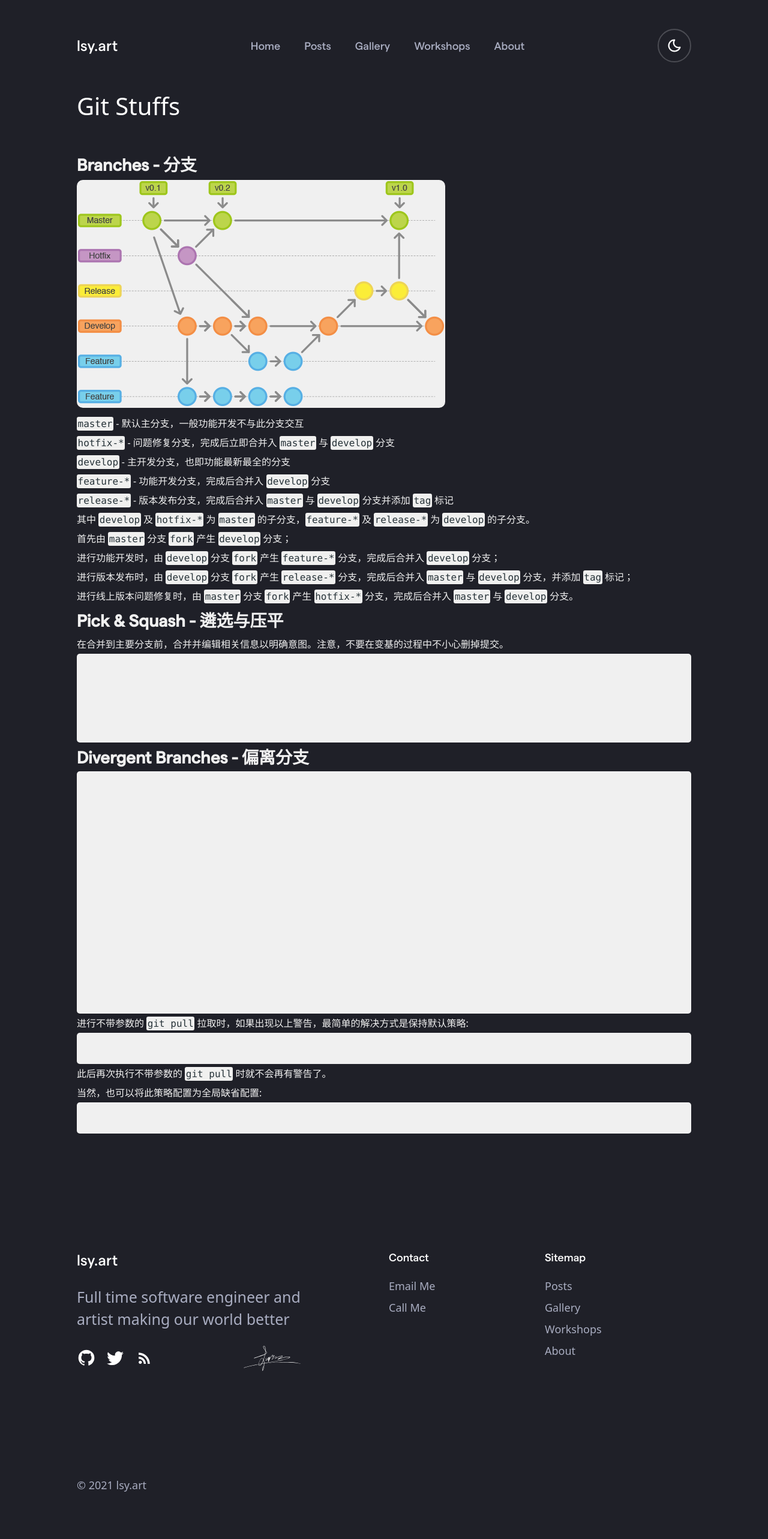
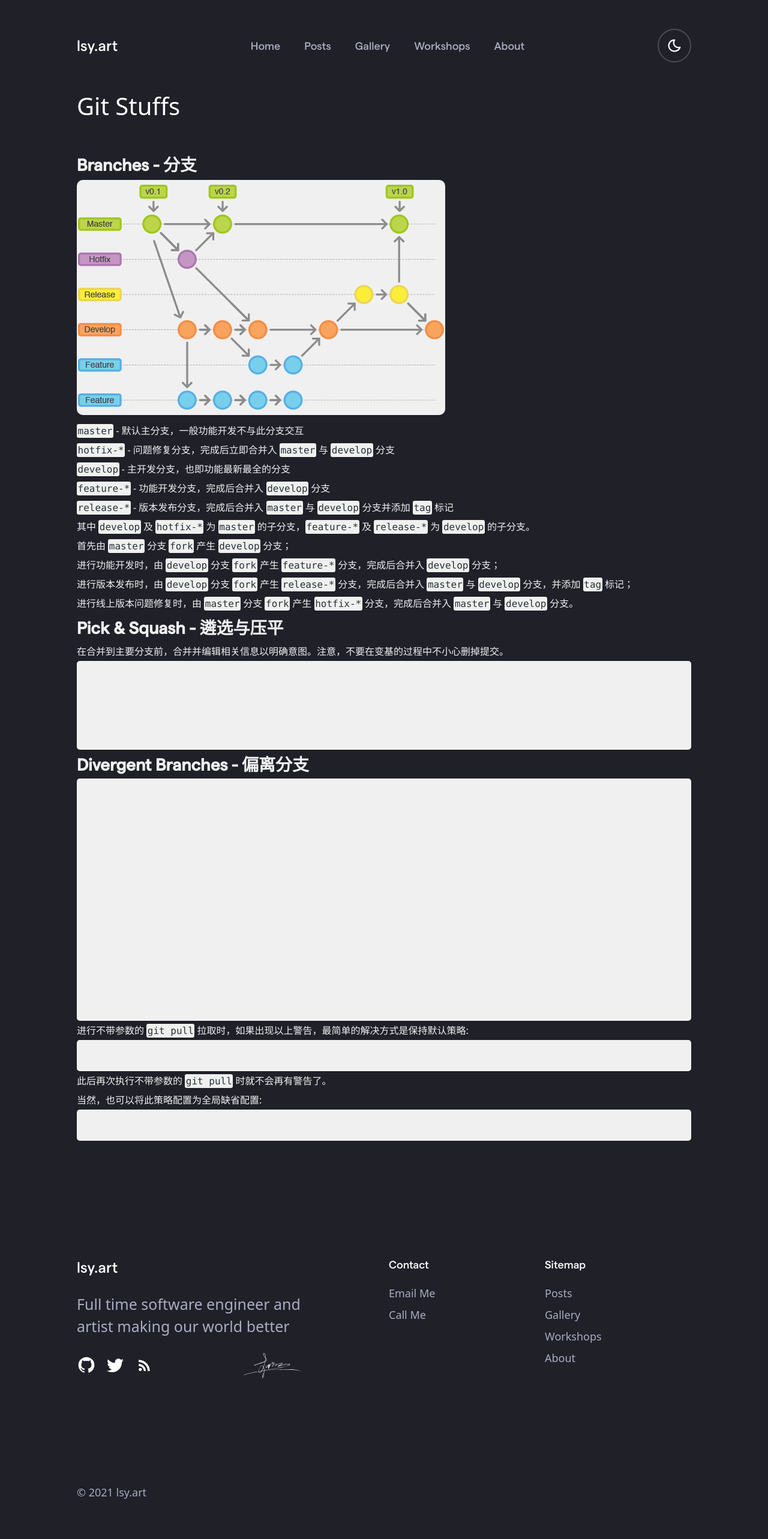
Before and after one commit to Meniny/lsy.art, a Jekyll site: the page built from _posts/2021-06-08-GitStuffs.md, in a window 1280 px wide. Shown: the whole page at 60% size. Built offline with Jekyll 4.4.1, drawn with Linux system fonts in a browser that asks for light colours; some web fonts are replaced.

Commit message:
css:post-content

```diff
--- a/assets/css/post-content.css
+++ b/assets/css/post-content.css
@@ -45,4 +45,5 @@
 	background-color: #f0f0f0;
 	border-radius: 10px;
 	margin: 10px 0;
+	padding: 6px 0;
 }
```
